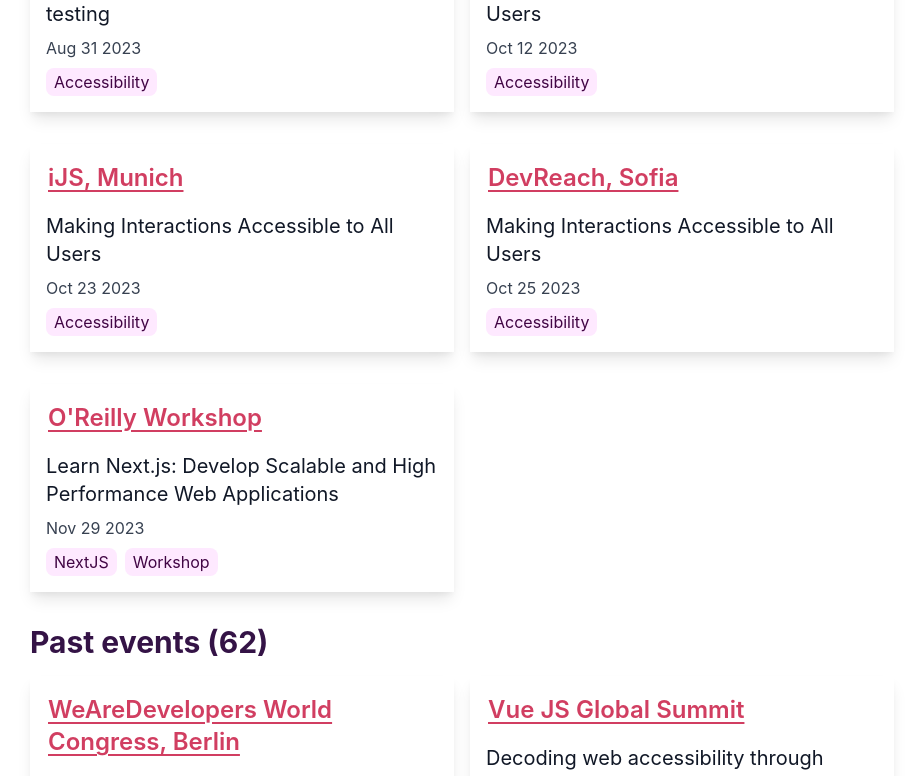
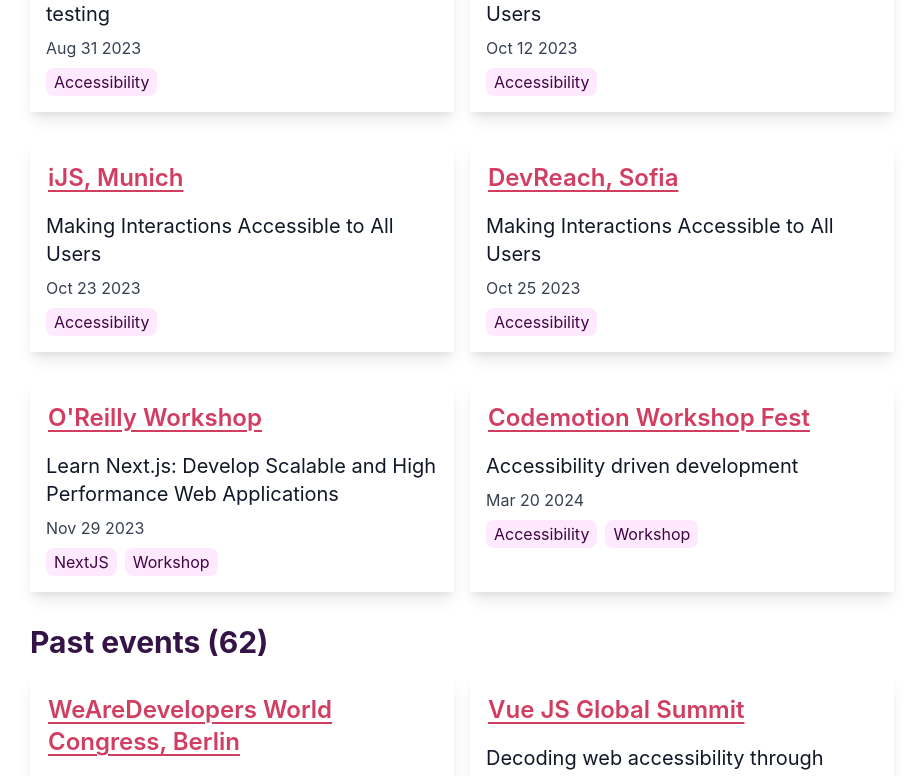
Before and after one commit to anuk79/anuradhakumari, a Next.js app: page /talks in a window 1280 px wide. Shown: the part 660-1436 px from the top of the page, without its empty margins (178-1099 px from the left). Built offline with nearby package versions, Linux system fonts and the light colour scheme.

Commit message:
Update talks.js

```diff
--- a/data/talks.js
+++ b/data/talks.js
@@ -1,4 +1,18 @@
 const talks = [
+    {
+    "topic": "Accessibility driven development",
+    "topics": [
+      "Accessibility",
+      "Workshop"
+    ],
+    "date": "2024-03-20",
+    "eventDetails": {
+      "url": "https://conferences.codemotion.com/ita24-workshop-fest/",
+      "name": "Codemotion Workshop Fest",
+      "video": null,
+      "resources": null
+    }
+  },
     {
     "topic": "Learn Next.js: Develop Scalable and High Performance Web Applications",
     "topics": [
```
